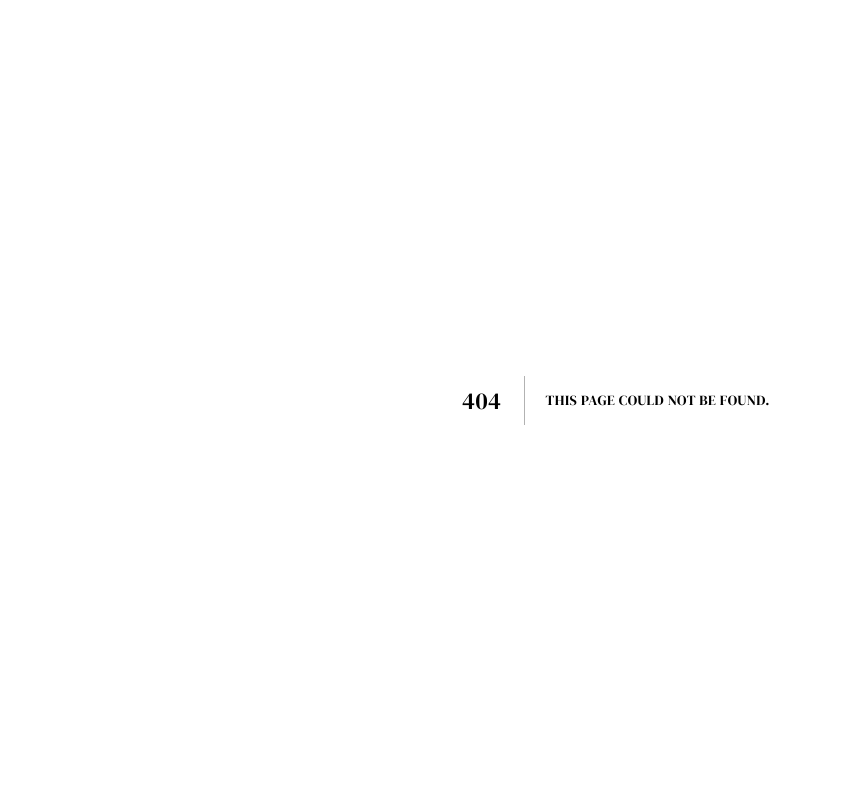
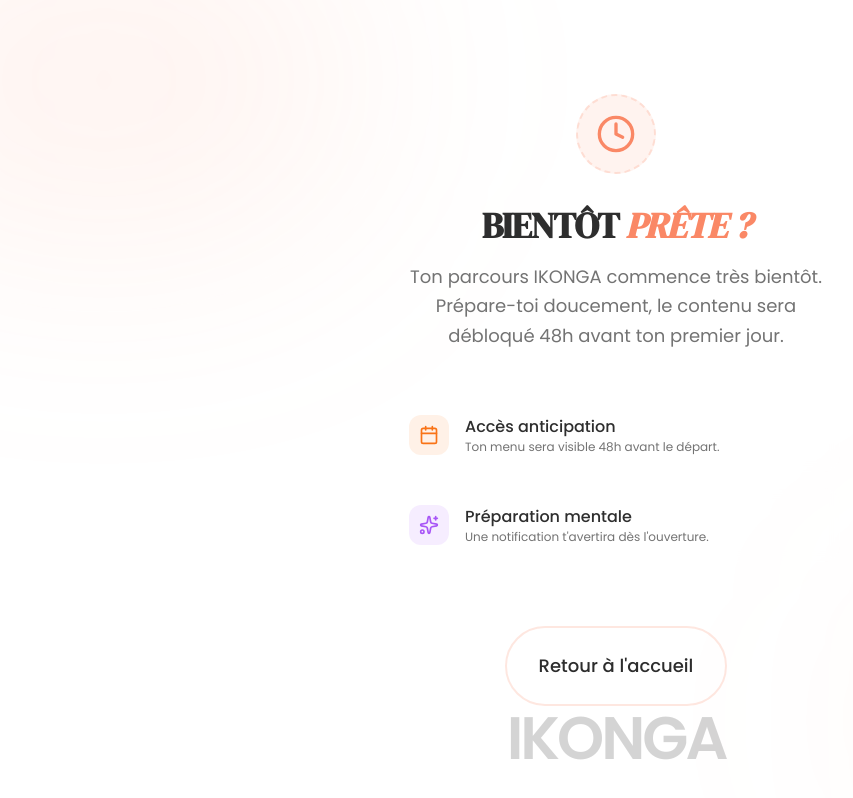
Before and after one commit to justm6640/Ikonga_app, a Next.js app: page /waiting in a window 1280 px wide. Before the commit this address had no page. Shown: the whole page, without its empty margins (24-877 px from the left). Built offline with nearby package versions, Linux system fonts and the light colour scheme.

Commit message:
feat: Implement AI-powered weekly meal plan generation and a user waiting page for content unlock.

```diff
--- a/app/(dashboard)/layout.tsx
+++ b/app/(dashboard)/layout.tsx
@@ -2,6 +2,7 @@
 import { BottomNav } from "@/components/layout/BottomNav";
 import { AdminFAB } from "@/components/layout/AdminFAB";
 import { DashboardHeader } from "@/components/layout/DashboardHeader";
+import { startOfWeek, nextMonday, isFriday, isWeekend, addDays, differenceInCalendarDays } from 'date-fns';
 import { getOrCreateUser } from "@/lib/actions/user";
 import { SubscriptionProvider } from "@/components/providers/SubscriptionProvider";
 import { redirect } from "next/navigation";
@@ -27,6 +28,20 @@
     if (!user.hasCompletedOnboarding && role !== 'ADMIN') {
         console.log(`[DashboardLayout] User ${user.id} hasn't completed onboarding - redirecting`);
         redirect("/onboarding");
+    }
+
+    // 🔒 NEW: Access Lock JJ-2
+    // If currentDate < (startDate - 2 days), redirect to /waiting
+    // Except for ADMIN users
+    if (role !== 'ADMIN' && user.startDate) {
+        const today = new Date();
+        const startDate = new Date(user.startDate);
+        const daysUntilStart = differenceInCalendarDays(startDate, today);
+
+        if (daysUntilStart > 2) {
+            console.log(`[DashboardLayout] Access locked: ${daysUntilStart} days until start. Redirecting to /waiting`);
+            redirect("/waiting");
+        }
     }
 
     return (
--- /dev/null
+++ b/app/waiting/page.tsx
@@ -0,0 +1,97 @@
+"use client"
+
+import { useEffect, useState } from "react"
+import { motion } from "framer-motion"
+import { Clock, Calendar, Sparkles } from "lucide-react"
+import Link from "next/link"
+import { Button } from "@/components/ui/button"
+
+export default function WaitingPage() {
+    const [mounted, setMounted] = useState(false)
+
+    useEffect(() => {
+        setMounted(true)
+    }, [])
+
+    if (!mounted) return null
+
+    return (
+        <div className="min-h-screen bg-background flex flex-col items-center justify-center p-6 text-center relative overflow-hidden">
+            {/* Background Glows */}
+            <div className="absolute top-[-10%] left-[-10%] w-[40%] h-[40%] bg-primary/10 rounded-full blur-[120px]" />
+            <div className="absolute bottom-[-10%] right-[-10%] w-[40%] h-[40%] bg-primary/5 rounded-full blur-[120px]" />
+
+            <motion.div
+                initial={{ opacity: 0, y: 20 }}
+                animate={{ opacity: 1, y: 0 }}
+                transition={{ duration: 0.8 }}
+                className="max-w-md w-full space-y-8 z-10"
+            >
+                {/* Icon */}
+                <div className="flex justify-center">
+                    <div className="w-20 h-20 rounded-full bg-primary/10 flex items-center justify-center relative">
+                        <motion.div
+                            animate={{ rotate: 360 }}
+                            transition={{ duration: 20, repeat: Infinity, ease: "linear" }}
+                            className="absolute inset-0 border-2 border-dashed border-primary/20 rounded-full"
+                        />
+                        <Clock className="w-10 h-10 text-primary" />
+                    </div>
+                </div>
+
+                {/* Text Content */}
+                <div className="space-y-4">
+                    <h1 className="text-4xl font-bold tracking-tight text-foreground">
+                        Bientôt <span className="text-primary italic">prête ?</span>
+                    </h1>
+                    <p className="text-muted-foreground text-lg leading-relaxed">
+                        Ton parcours IKONGA commence très bientôt. Prépare-toi doucement, le contenu sera débloqué 48h avant ton premier jour.
+                    </p>
+                </div>
+
+                {/* Features/Info Cards */}
+                <div className="grid grid-cols-1 gap-4 pt-4">
+                    <motion.div
+                        whileHover={{ scale: 1.02 }}
+                        className="p-4 rounded-2xl bg-white/5 border border-white/10 backdrop-blur-sm flex items-center gap-4 text-left"
+                    >
+                        <div className="w-10 h-10 rounded-xl bg-orange-500/10 flex items-center justify-center">
+                            <Calendar className="w-5 h-5 text-orange-500" />
+                        </div>
+                        <div>
+                            <p className="font-medium text-foreground">Accès anticipation</p>
+                            <p className="text-xs text-muted-foreground">Ton menu sera visible 48h avant le départ.</p>
+                        </div>
+                    </motion.div>
+
+                    <motion.div
+                        whileHover={{ scale: 1.02 }}
+                        className="p-4 rounded-2xl bg-white/5 border border-white/10 backdrop-blur-sm flex items-center gap-4 text-left"
+                    >
+                        <div className="w-10 h-10 rounded-xl bg-purple-500/10 flex items-center justify-center">
+                            <Sparkles className="w-5 h-5 text-purple-500" />
+                        </div>
+                        <div>
+                            <p className="font-medium text-foreground">Préparation mentale</p>
+                            <p className="text-xs text-muted-foreground">Une notification t'avertira dès l'ouverture.</p>
+                        </div>
+                    </motion.div>
+                </div>
+
+                {/* Action */}
+                <div className="pt-8">
+                    <Link href="/login">
+                        <Button variant="outline" className="rounded-full px-8 py-6 h-auto text-lg border-primary/20 hover:bg-primary/5">
+                            Retour à l'accueil
+                        </Button>
+                    </Link>
+                </div>
+            </motion.div>
+
+            {/* Footer Brand */}
+            <div className="absolute bottom-8 left-0 right-0 opacity-20 pointer-events-none">
+                <span className="text-6xl font-black tracking-tighter uppercase select-none">IKONGA</span>
+            </div>
+        </div>
+    )
+}
```
Also changed, not shown: lib/actions/nutrition.ts (+75 -52 lines), lib/ai/menu-generator.ts (+16 -1 lines).
